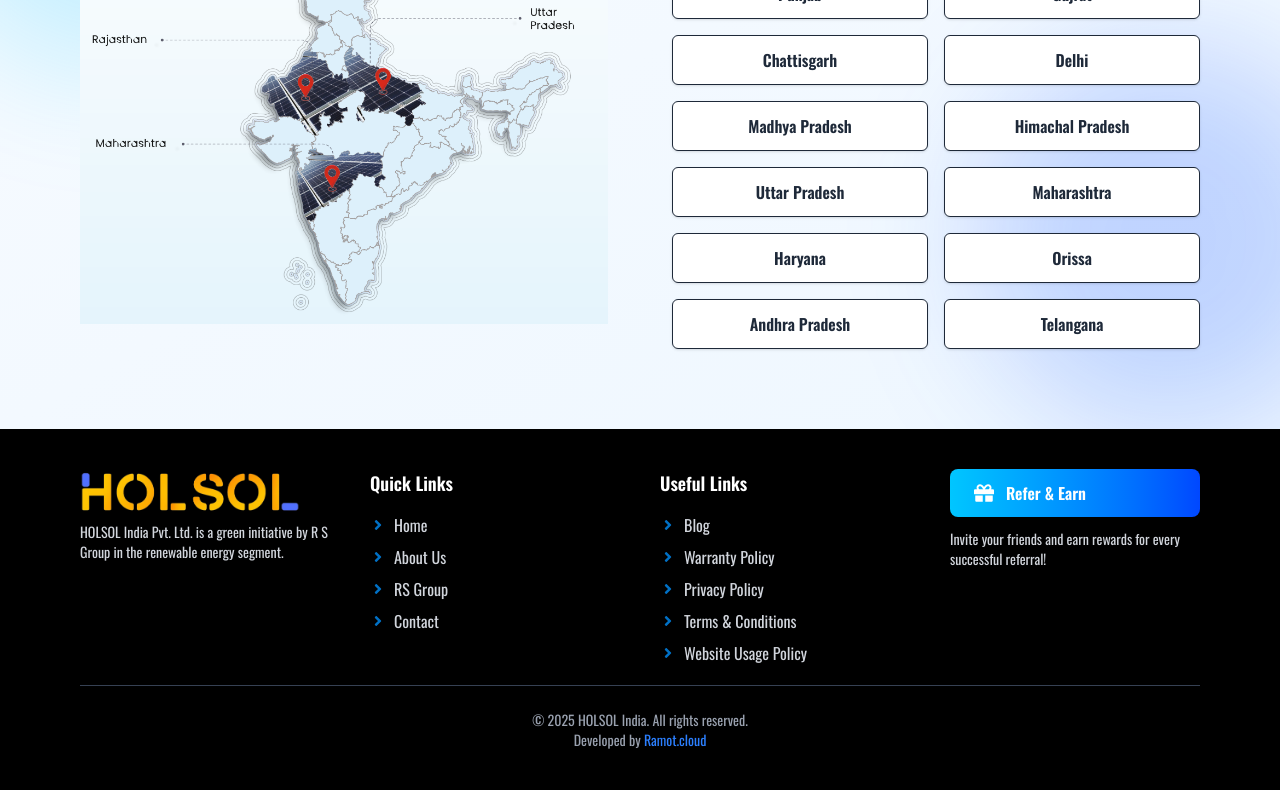
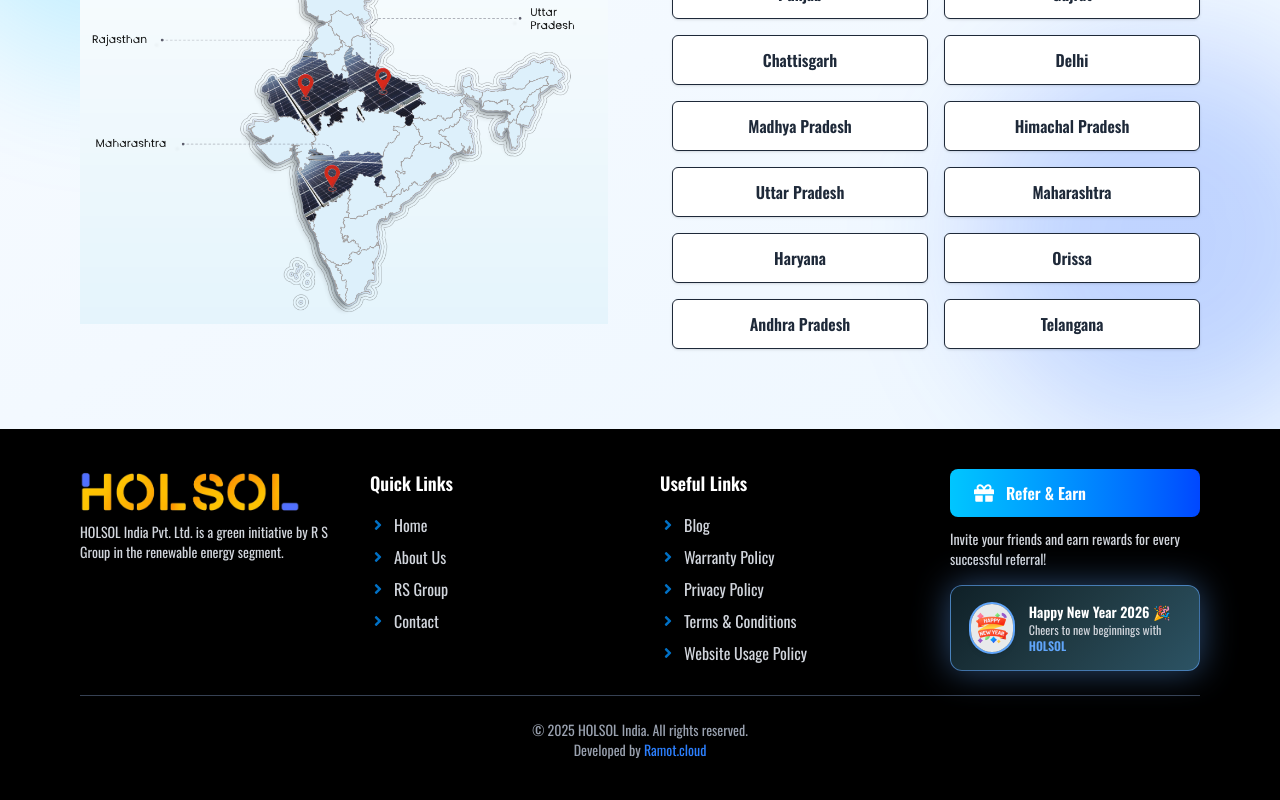
Before and after one commit to mndev2019/HOLSOL, a React (Vite) app: page /about in a window 1280 px wide. Shown: the part 1332-2132 px from the top of the page. Built offline with nearby package versions, Linux system fonts and the light colour scheme.

Commit message:
`Updated Footer and Navbar components with various changes`

```diff
--- a/src/Component/Popup.jsx
+++ b/src/Component/Popup.jsx
@@ -1,7 +1,8 @@
 import React, { useEffect, useState } from "react";
 import { AiOutlineClose } from "react-icons/ai";
 
-import popup from "../assets/Image/bannerreduce.jpeg";
+// import popup from "../assets/Image/bannerreduce.jpeg";
+import popup from "../assets/Image/newyear.jpeg";
 import logo from '../../src/assets/Image/newlogocolored.png';
 import ThankYou from "../Pages/Thankyou";
 
--- a/src/Layout/Footer.jsx
+++ b/src/Layout/Footer.jsx
@@ -1,18 +1,17 @@
 import { FaAngleRight, FaArrowUp, FaGift } from "react-icons/fa";
-// import Logo from "../assets/Image/newlogo.jpeg";
-import logo from '../assets/Image/newlogocolored.png'
+import logo from "../assets/Image/newlogocolored.png";
 import { useEffect, useState } from "react";
 import { Link } from "react-router-dom";
+import fireworks from '../assets/Image/happy-new-year.png'
+import Popup from "../Component/Popup";
 
 const Footer = () => {
   const [isVisible, setIsVisible] = useState(false);
+  const [isPopupOpen, setIsPopupOpen] = useState(false);
+
   useEffect(() => {
     const handleScroll = () => {
-      if (window.scrollY > 300) {
-        setIsVisible(true);
-      } else {
-        setIsVisible(false);
-      }
+      setIsVisible(window.scrollY > 300);
     };
 
     window.addEventListener("scroll", handleScroll);
@@ -22,15 +21,22 @@
   const scrollToTop = () => {
     window.scrollTo({ top: 0, behavior: "smooth" });
   };
+
   return (
+    <>
+      {
+        isPopupOpen && (
+          <Popup immediateOpen={true} onClose={() => setIsPopupOpen(false)} />
+        )
+      }
       <footer className="bg-black text-gray-200 py-10 px-6 lg:px-20 relative">
+        {/* Scroll To Top */}
         {isVisible && (
           <div
             onClick={scrollToTop}
             className="items-center justify-center flex w-[40px] h-[40px]
           rounded-full text-white bg-gradient-to-r from-[#00C6FF] to-[#0047FF]
-                     fixed right-[13px] bottom-[35px] z-50 shadow-lg cursor-pointer
-                     transition-opacity duration-300"
+          fixed right-[13px] bottom-[35px] z-50 shadow-lg cursor-pointer"
           >
             <FaArrowUp />
           </div>
@@ -39,15 +45,9 @@
         <div className="max-w-7xl mx-auto grid grid-cols-1 md:grid-cols-4 gap-10">
           {/* Logo & Description */}
           <div>
-          {/* <img src={Logo} alt="Truzon Solar" className="w-40 mb-4" /> */}
-          {/* <span className="bg-gradient-to-r from-yellow-400 to-orange-500 bg-clip-text text-transparent text-[43px] font-[700]">
-            HOLSOL
-          </span> */}
-          <img src={logo} alt='image' className='h-[45px]' />
+            <img src={logo} alt="logo" className="h-[45px]" />
             <p className="text-gray-300 text-sm mt-2">
-
               HOLSOL India Pvt. Ltd. is a green initiative by R S Group in the renewable energy segment.
-
             </p>
           </div>
 
@@ -55,119 +55,149 @@
           <div>
             <h3 className="text-white text-lg font-semibold mb-4">Quick Links</h3>
             <ul className="space-y-2 text-gray-300">
-            <li
-
-              className="flex items-center gap-2 hover:text-white cursor-pointer transition"
-            >
+              <li className="flex items-center gap-2 hover:text-white">
                 <FaAngleRight className="text-[var(--primary)]" />
-              <Link to="/" className="hover:underline">
-                Home
-              </Link>
+                <Link to="/">Home</Link>
               </li>
-            <li
-
-              className="flex items-center gap-2 hover:text-white cursor-pointer transition"
-            >
+              <li className="flex items-center gap-2 hover:text-white">
                 <FaAngleRight className="text-[var(--primary)]" />
-              <Link to="/about" className="hover:underline">
-                About Us
-              </Link>
+                <Link to="/about">About Us</Link>
               </li>
-            <li
-
-              className="flex items-center gap-2 hover:text-white cursor-pointer transition"
-            >
+              <li className="flex items-center gap-2 hover:text-white">
                 <FaAngleRight className="text-[var(--primary)]" />
-              <Link to="https://rs-group.co.in/" className="hover:underline">
-                RS Group
-              </Link>
+                <Link to="https://rs-group.co.in/">RS Group</Link>
               </li>
-            <li
-              className="flex items-center gap-2 hover:text-white cursor-pointer transition"
-            >
+              <li className="flex items-center gap-2 hover:text-white">
                 <FaAngleRight className="text-[var(--primary)]" />
-              <Link to="/contact" className="hover:underline">
-                Contact
-              </Link>
-              {/* <a href="tel:9257055583" className="hover:underline">
-
-              </a> */}
+                <Link to="/contact">Contact</Link>
               </li>
-
-
             </ul>
-
           </div>
 
           {/* Useful Links */}
           <div>
             <h3 className="text-white text-lg font-semibold mb-4">Useful Links</h3>
-
             <ul className="space-y-2 text-gray-300">
-            <li
-
-              className="flex items-center gap-2 hover:text-white cursor-pointer transition"
-            >
+              <li className="flex items-center gap-2 hover:text-white">
                 <FaAngleRight className="text-[var(--primary)]" />
-              <Link to="/blog-detail" className="hover:underline">
-                Blog
-              </Link>
+                <Link to="/blog-detail">Blog</Link>
               </li>
-            <li
-
-              className="flex items-center gap-2 hover:text-white cursor-pointer transition"
-            >
+              <li className="flex items-center gap-2 hover:text-white">
                 <FaAngleRight className="text-[var(--primary)]" />
-              <Link to="/warranty-policy" className="hover:underline">
-                Warranty Policy
-              </Link>
+                <Link to="/warranty-policy">Warranty Policy</Link>
               </li>
-            <li
-
-              className="flex items-center gap-2 hover:text-white cursor-pointer transition"
-            >
+              <li className="flex items-center gap-2 hover:text-white">
                 <FaAngleRight className="text-[var(--primary)]" />
-              <Link to="/privacy-policy" className="hover:underline">
-                Privacy Policy
-              </Link>
+                <Link to="/privacy-policy">Privacy Policy</Link>
               </li>
-            <li
-
-              className="flex items-center gap-2 hover:text-white cursor-pointer transition"
-            >
+              <li className="flex items-center gap-2 hover:text-white">
                 <FaAngleRight className="text-[var(--primary)]" />
-              <Link to="/terms" className="hover:underline">
-                Terms & Conditions
-              </Link>
+                <Link to="/terms">Terms & Conditions</Link>
               </li>
-            <li
-
-              className="flex items-center gap-2 hover:text-white cursor-pointer transition"
-            >
+              <li className="flex items-center gap-2 hover:text-white">
                 <FaAngleRight className="text-[var(--primary)]" />
-              <Link to="/usage-policy" className="hover:underline">
-                Website Usage Policy
-              </Link>
+                <Link to="/usage-policy">Website Usage Policy</Link>
               </li>
-
             </ul>
-
           </div>
 
-        {/* Refer & Earn Highlight */}
+          {/* Refer & Earn */}
           <div className="flex flex-col justify-start items-center md:items-start">
-          <div className="flex items-center gap-3 bg-gradient-to-r from-[#00C6FF] to-[#0047FF] text-white font-semibold py-3 px-6 rounded-lg  cursor-pointer transition w-full text-center md:text-left">
+            <div className="flex items-center gap-3 bg-gradient-to-r
+            from-[#00C6FF] to-[#0047FF] text-white font-semibold
+            py-3 px-6 rounded-lg w-full">
               <FaGift className="text-xl" />
               <span>Refer & Earn</span>
             </div>
+
             <p className="mt-3 text-gray-300 text-sm text-center md:text-left">
               Invite your friends and earn rewards for every successful referral!
+            </p>
+
+            {/* 🎁 Christmas Button (ADDED) */}
+            {/* <div
+              onClick={() => {
+                setIsPopupOpen(false);
+                setTimeout(() => setIsPopupOpen(true), 0);
+              }}
+              className="cursor-pointer mt-4 w-full flex items-center gap-4
+            bg-[#0a1224]
+             border border-[#facc15]/60
+            rounded-xl px-5 py-4
+            shadow-[0_0_30px_rgba(250,204,21,0.35)]
+            transition hover:scale-[1.02]">
+
+
+              <div
+
+                className="flex items-center justify-center
+               w-12 h-12 rounded-full
+                     bg-white ring-2 ring-[#facc15]">
+                <img
+                  src={tree}
+                  alt="Christmas Tree"
+                  className="w-7 h-7 object-contain"
+                />
+              </div>
+
+
+              <div className="text-left">
+                <p className="text-sm font-semibold text-white">
+                  Merry Christmas
+                </p>
+                <p className="text-xs text-gray-300">
+                  Warm wishes from{" "}
+                  <span className="text-[#facc15] font-semibold">
+                    HOLSOL
+                  </span>
+                </p>
+              </div>
+            </div> */}
+            <div
+              onClick={() => {
+                setIsPopupOpen(false);
+                setTimeout(() => setIsPopupOpen(true), 0);
+              }}
+              className="cursor-pointer mt-4 w-full flex items-center gap-4
+  bg-[linear-gradient(135deg,#0f2027,#203a43,#2c5364)]
+  border border-[#60a5fa]/60
+  rounded-xl px-5 py-4
+  shadow-[0_0_35px_rgba(96,165,250,0.45)]
+  transition hover:scale-[1.02]"
+            >
+
+              {/* Icon Badge */}
+              <div
+                className="flex items-center justify-center
+    w-12 h-12 rounded-full
+    bg-white/90 ring-2 ring-[#60a5fa] shadow-md"
+              >
+                <img
+                  src={fireworks}
+                  alt="New Year"
+                  className="w-8 h-8 object-contain"
+                />
+              </div>
+
+              {/* Text */}
+              <div className="text-left">
+                <p className="text-sm font-semibold text-white">
+                  Happy New Year 2026 🎉
+                </p>
+                <p className="text-xs text-gray-300">
+                  Cheers to new beginnings with{" "}
+                  <span className="text-[#60a5fa] font-semibold">
+                    HOLSOL
+                  </span>
                 </p>
               </div>
             </div>
 
-      {/* Bottom Copyright */}
-      <div className="mt-5 border-t border-gray-700 pt-6 text-center text-gray-400 text-sm">
+          </div>
+        </div>
+
+        {/* Copyright */}
+        <div className="mt-6 border-t border-gray-700 pt-6 text-center text-gray-400 text-sm">
           &copy; {new Date().getFullYear()} HOLSOL India. All rights reserved.
           <br />
           Developed by{" "}
@@ -180,8 +210,10 @@
             Ramot.cloud
           </a>
         </div>
+      </footer>
+    </>
 
-    </footer>
+
   );
 };
 
--- a/src/Layout/Navbar.jsx
+++ b/src/Layout/Navbar.jsx
@@ -10,7 +10,7 @@
     const navigate = useNavigate();
     const [isPopupOpen, setIsPopupOpen] = useState(false);
     const [isOpen, setIsOpen] = useState(false);
-    const [openDropdown, setOpenDropdown] = useState(null); // track dropdown (products/services)
+    const [openDropdown, setOpenDropdown] = useState(null);
     const toggleMenu = () => setIsOpen(!isOpen);
 
 
```
Also changed, not shown: src/assets/Image/happy-new-year.png (added), src/assets/Image/newyear.jpeg (added). Lines whose indentation alone changed are shown as unchanged.
